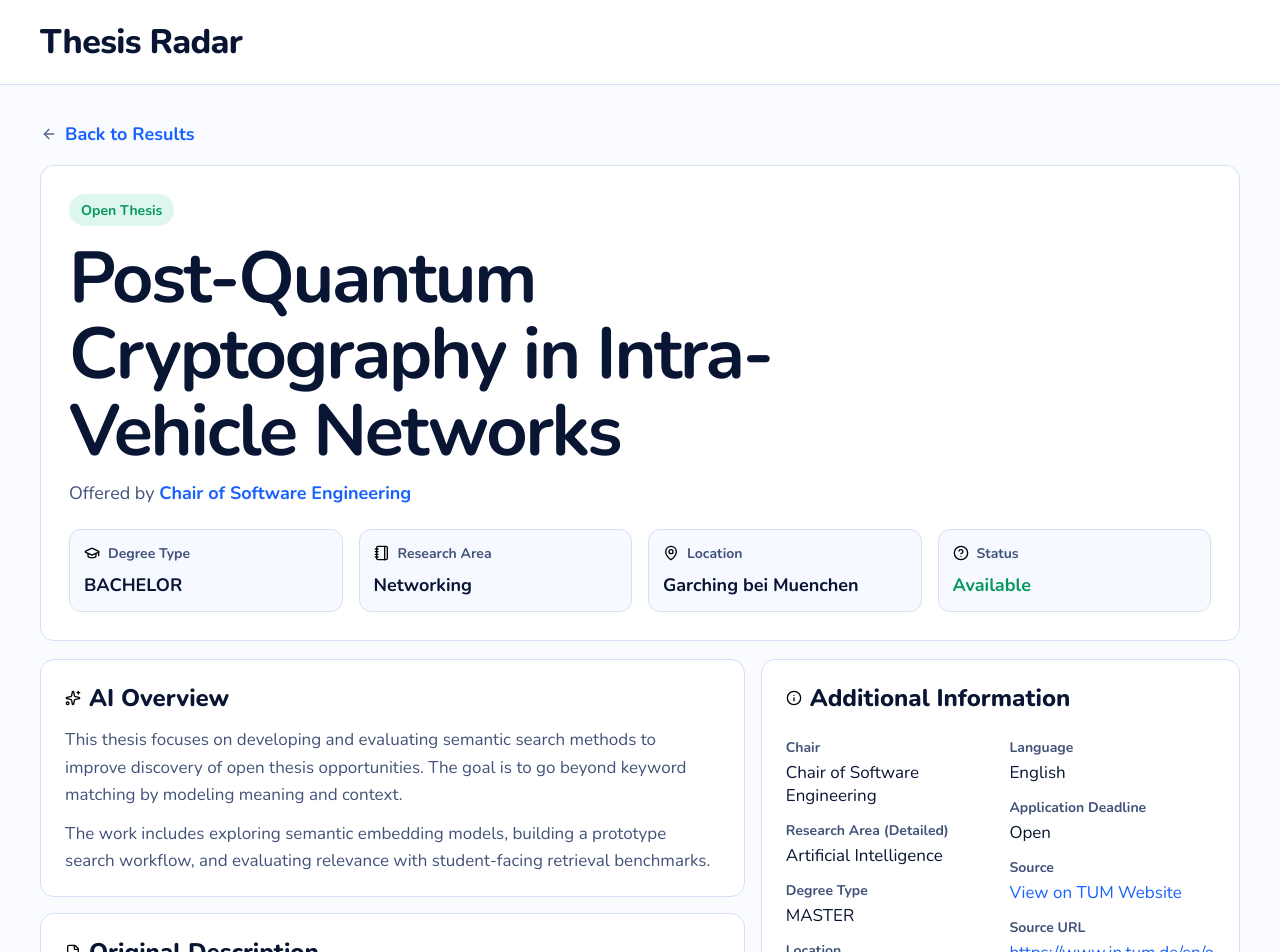
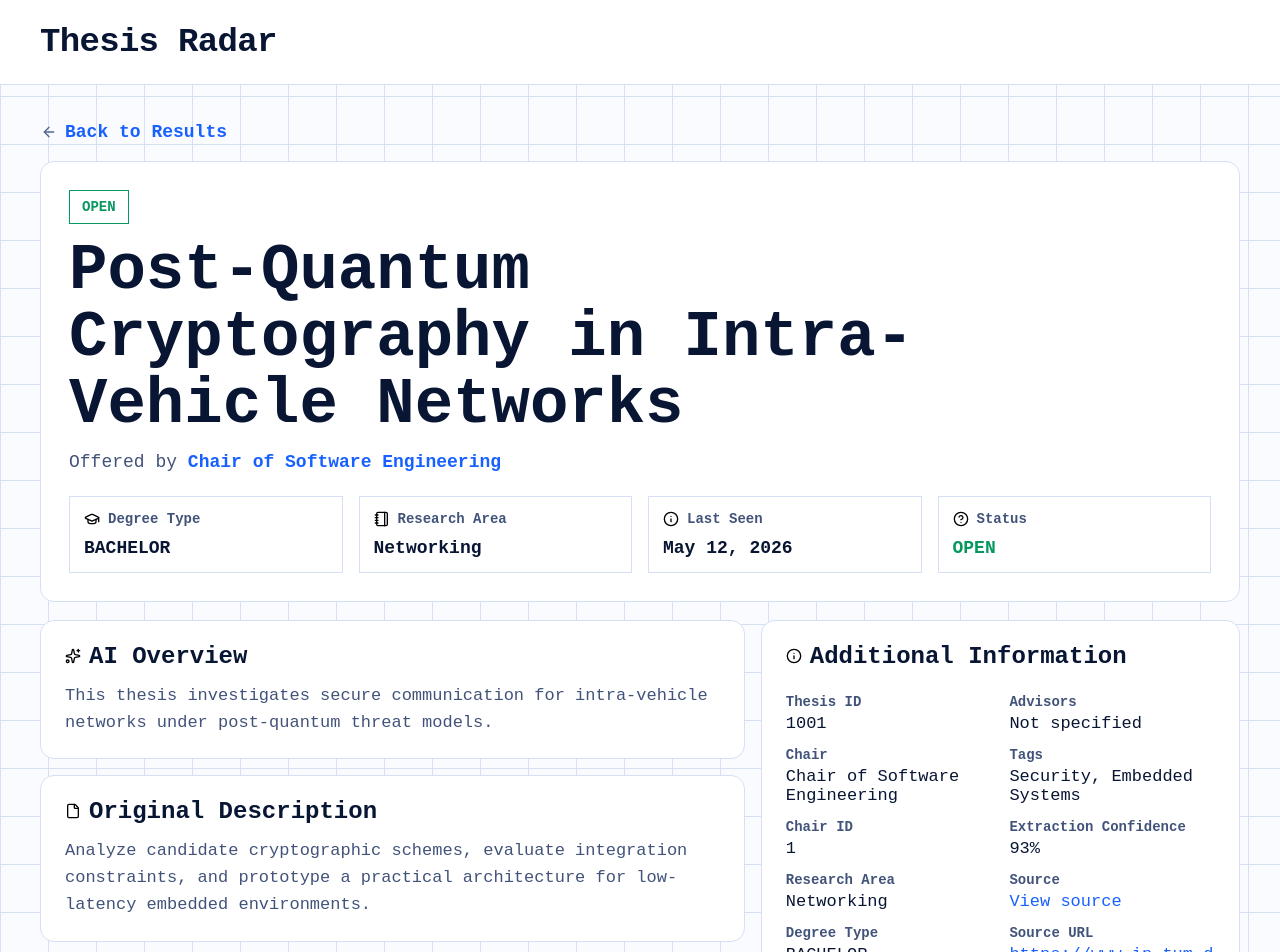
Before and after one commit to AET-DevOps26/team-project95, a React (Vite) app in the folder user_interface/open-thesis-radar/: page /thesis in a window 1280 px wide. Shown: the top 952 px of the page. Built offline with nearby package versions, Linux system fonts and the light colour scheme; no server answers.

Commit message:
Detailed Thesis Page now uses API

```diff
--- a/user_interface/open-thesis-radar/src/App.tsx
+++ b/user_interface/open-thesis-radar/src/App.tsx
@@ -12,7 +12,7 @@ function App() {
             element: <HomePage/>
         },
         {
-            path: "thesis",
+            path: "thesis/:thesisId?",
             element: <DetailedThesisPage/>
         },
     ])
--- a/user_interface/open-thesis-radar/src/pages/DetailedThesisPage.tsx
+++ b/user_interface/open-thesis-radar/src/pages/DetailedThesisPage.tsx
@@ -1,21 +1,134 @@
+import { useEffect, useMemo, useState } from 'react';
+import { useNavigate, useParams } from 'react-router-dom';
 import styles from '../style/DetailedThesisPage.module.css';
 import arrowLeftIcon from '/assets/icons/arrow-left.svg';
 import graduationCapIcon from '/assets/icons/graduation-cap.svg';
-import locationIcon from '/assets/icons/location.svg';
 import notebookIcon from '/assets/icons/notebook.svg';
 import circleQuestionMarkIcon from '/assets/icons/circle-question-mark.svg';
 import sparklesIcon from '/assets/icons/sparkles.svg';
 import fileIcon from '/assets/icons/file.svg';
 import infoIcon from '/assets/icons/info.svg';
 import externalLinkIcon from '/assets/icons/external-link.svg';
-import { useNavigate } from 'react-router-dom';
 import TopBar from '../components/ui/TopBar';
 import Button from '../components/ui/Button';
 import Card from '../components/ui/Card';
+import { getThesisById } from '../api/theses';
+import type { components } from '../api';
+
+type ThesisProposal = components['schemas']['ThesisProposal'];
+
+const DEFAULT_THESIS_ID = 1001;
+const EMPTY_FIELD = 'Not specified';
+const SAMPLE_THESIS: ThesisProposal = {
+  id: DEFAULT_THESIS_ID,
+  chairId: 1,
+  chairName: 'Chair of Software Engineering',
+  title: 'Post-Quantum Cryptography in Intra-Vehicle Networks',
+  degreeType: 'BACHELOR',
+  researchArea: 'Networking',
+  status: 'OPEN',
+  sourceUrl: 'https://www.in.tum.de/en/open-theses/1234',
+  aiOverview:
+    'This thesis investigates secure communication for intra-vehicle networks under post-quantum threat models.',
+  originalDescription:
+    'Analyze candidate cryptographic schemes, evaluate integration constraints, and prototype a practical architecture for low-latency embedded environments.',
+  extractionConfidence: 0.93,
+  lastSeenAt: new Date().toISOString(),
+  advisors: [{ name: 'Not specified' }],
+  tags: ['Security', 'Embedded Systems'],
+};
+
+function displayValue(value: string | number | null | undefined) {
+  if (value === null || value === undefined || value === '') {
+    return EMPTY_FIELD;
+  }
+
+  return String(value);
+}
+
+function formatDateTime(value: string | null | undefined) {
+  if (!value) {
+    return EMPTY_FIELD;
+  }
+
+  const date = new Date(value);
+
+  if (Number.isNaN(date.getTime())) {
+    return value;
+  }
+
+  return date.toLocaleDateString(undefined, {
+    year: 'numeric',
+    month: 'short',
+    day: 'numeric',
+  });
+}
+
+function formatConfidence(value: number | null | undefined) {
+  if (value === null || value === undefined) {
+    return EMPTY_FIELD;
+  }
+
+  return `${Math.round(value * 100)}%`;
+}
+
+function formatAdvisors(advisors: ThesisProposal['advisors']) {
+  if (!advisors?.length) {
+    return EMPTY_FIELD;
+  }
+
+  return advisors.map((advisor) => advisor.name || advisor.email || EMPTY_FIELD).join(', ');
+}
 
 export default function DetailedThesisPage() {
   const navigate = useNavigate();
-  const sourceUrl = 'https://www.in.tum.de/en/open-theses/1234';
+  const { thesisId } = useParams();
+  const parsedThesisId = Number(thesisId ?? DEFAULT_THESIS_ID);
+  const resolvedThesisId = Number.isFinite(parsedThesisId) ? parsedThesisId : DEFAULT_THESIS_ID;
+  const [thesis, setThesis] = useState<ThesisProposal | null>(null);
+  const [isLoading, setIsLoading] = useState(true);
+  const [errorMessage, setErrorMessage] = useState<string | null>(null);
+
+  useEffect(() => {
+    let isCurrent = true;
+
+    async function loadThesis() {
+      setIsLoading(true);
+      setErrorMessage(null);
+
+      try {
+        const response = await getThesisById(resolvedThesisId);
+
+        if (isCurrent) {
+          setThesis(response);
+        }
+      } catch (error) {
+        if (isCurrent) {
+          if (resolvedThesisId === DEFAULT_THESIS_ID) {
+            setThesis(SAMPLE_THESIS);
+            setErrorMessage(null);
+            return;
+          }
+
+          setThesis(null);
+          setErrorMessage(error instanceof Error ? error.message : 'Failed to load thesis details.');
+        }
+      } finally {
+        if (isCurrent) {
+          setIsLoading(false);
+        }
+      }
+    }
+
+    void loadThesis();
+
+    return () => {
+      isCurrent = false;
+    };
+  }, [resolvedThesisId]);
+
+  const tagsText = useMemo(() => (thesis?.tags?.length ? thesis.tags.join(', ') : EMPTY_FIELD), [thesis?.tags]);
+  const sourceUrl = thesis?.sourceUrl;
 
   return (
     <main className={styles.page}>
@@ -27,11 +140,35 @@ export default function DetailedThesisPage() {
           <span>Back to Results</span>
         </Button>
 
+        {isLoading && (
+          <Card className={`${styles.stateCard} ${styles.loadingCard}`} role="status" aria-live="polite">
+            <div className={styles.loadingSpinner} aria-hidden="true"></div>
+            <div>
+              <h1 className={styles.stateTitle}>Loading thesis details</h1>
+              <p className={styles.stateText}>Fetching thesis #{resolvedThesisId}.</p>
+              <div className={styles.loadingBars} aria-hidden="true">
+                <span></span>
+                <span></span>
+                <span></span>
+              </div>
+            </div>
+          </Card>
+        )}
+
+        {!isLoading && errorMessage && (
+          <Card className={styles.stateCard}>
+            <h1 className={styles.stateTitle}>Could not load thesis</h1>
+            <p className={styles.stateText}>{errorMessage}</p>
+          </Card>
+        )}
+
+        {!isLoading && thesis && (
+          <>
             <Card className={styles.heroCard}>
-          <div className={styles.badge}>Open Thesis</div>
-          <h1 className={styles.title}>Post-Quantum Cryptography in Intra-Vehicle Networks</h1>
+              <div className={styles.badge}>{displayValue(thesis.status)}</div>
+              <h1 className={styles.title}>{thesis.title}</h1>
               <p className={styles.offeredBy}>
-            Offered by <span>Chair of Software Engineering</span>
+                Offered by <span>{displayValue(thesis.chairName)}</span>
               </p>
 
               <div className={styles.metaGrid}>
@@ -40,28 +177,28 @@ export default function DetailedThesisPage() {
                     <img src={graduationCapIcon} alt="" className={styles.inlineIcon} />
                     <span>Degree Type</span>
                   </h2>
-              <p className={styles.metaValue}>BACHELOR</p>
+                  <p className={styles.metaValue}>{displayValue(thesis.degreeType)}</p>
                 </div>
                 <div className={styles.metaItem}>
                   <h2 className={styles.labelWithIcon}>
                     <img src={notebookIcon} alt="" className={styles.inlineIcon} />
                     <span>Research Area</span>
                   </h2>
-              <p className={styles.metaValue}>Networking</p>
+                  <p className={styles.metaValue}>{displayValue(thesis.researchArea)}</p>
                 </div>
                 <div className={styles.metaItem}>
                   <h2 className={styles.labelWithIcon}>
-                <img src={locationIcon} alt="" className={styles.inlineIcon} />
-                <span>Location</span>
+                    <img src={infoIcon} alt="" className={styles.inlineIcon} />
+                    <span>Last Seen</span>
                   </h2>
-              <p className={styles.metaValue}>Garching bei Muenchen</p>
+                  <p className={styles.metaValue}>{formatDateTime(thesis.lastSeenAt)}</p>
                 </div>
                 <div className={styles.metaItem}>
                   <h2 className={styles.labelWithIcon}>
                     <img src={circleQuestionMarkIcon} alt="" className={styles.inlineIcon} />
                     <span>Status</span>
                   </h2>
-              <p className={`${styles.metaValue} ${styles.statusAvailable}`}>Available</p>
+                  <p className={`${styles.metaValue} ${styles.statusAvailable}`}>{displayValue(thesis.status)}</p>
                 </div>
               </div>
             </Card>
@@ -73,14 +210,7 @@ export default function DetailedThesisPage() {
                     <img src={sparklesIcon} alt="" className={styles.inlineIcon} />
                     <span>AI Overview</span>
                   </h2>
-              <p className={styles.sectionText}>
-                This thesis focuses on developing and evaluating semantic search methods to improve discovery of open
-                thesis opportunities. The goal is to go beyond keyword matching by modeling meaning and context.
-              </p>
-              <p className={styles.sectionText}>
-                The work includes exploring semantic embedding models, building a prototype search workflow, and
-                evaluating relevance with student-facing retrieval benchmarks.
-              </p>
+                  <p className={styles.sectionText}>{displayValue(thesis.aiOverview)}</p>
                 </Card>
 
                 <Card className={styles.sectionCard}>
@@ -88,11 +218,7 @@ export default function DetailedThesisPage() {
                     <img src={fileIcon} alt="" className={styles.inlineIcon} />
                     <span>Original Description</span>
                   </h2>
-              <p className={styles.sectionText}>
-                This thesis investigates secure communication for intra-vehicle networks under post-quantum threat
-                models. The objective is to analyze candidate cryptographic schemes, evaluate integration constraints,
-                and prototype a practical architecture for low-latency embedded environments.
-              </p>
+                  <p className={styles.sectionText}>{displayValue(thesis.originalDescription)}</p>
                 </Card>
               </div>
 
@@ -105,23 +231,27 @@ export default function DetailedThesisPage() {
 
                   <div className={styles.additionalGrid}>
                     <div>
+                      <h3 className={styles.detailLabel}>Thesis ID</h3>
+                      <p className={styles.detailValue}>{thesis.id}</p>
                       <h3 className={styles.detailLabel}>Chair</h3>
-                  <p className={styles.detailValue}>Chair of Software Engineering</p>
-                  <h3 className={styles.detailLabel}>Research Area (Detailed)</h3>
-                  <p className={styles.detailValue}>Artificial Intelligence</p>
+                      <p className={styles.detailValue}>{displayValue(thesis.chairName)}</p>
+                      <h3 className={styles.detailLabel}>Chair ID</h3>
+                      <p className={styles.detailValue}>{thesis.chairId}</p>
+                      <h3 className={styles.detailLabel}>Research Area</h3>
+                      <p className={styles.detailValue}>{displayValue(thesis.researchArea)}</p>
                       <h3 className={styles.detailLabel}>Degree Type</h3>
-                  <p className={styles.detailValue}>MASTER</p>
-                  <h3 className={styles.detailLabel}>Location</h3>
-                  <p className={styles.detailValue}>Garching bei Muenchen</p>
+                      <p className={styles.detailValue}>{displayValue(thesis.degreeType)}</p>
                     </div>
                     <div>
-                  <h3 className={styles.detailLabel}>Language</h3>
-                  <p className={styles.detailValue}>English</p>
-                  <h3 className={styles.detailLabel}>Application Deadline</h3>
-                  <p className={styles.detailValue}>Open</p>
+                      <h3 className={styles.detailLabel}>Advisors</h3>
+                      <p className={styles.detailValue}>{formatAdvisors(thesis.advisors)}</p>
+                      <h3 className={styles.detailLabel}>Tags</h3>
+                      <p className={styles.detailValue}>{tagsText}</p>
+                      <h3 className={styles.detailLabel}>Extraction Confidence</h3>
+                      <p className={styles.detailValue}>{formatConfidence(thesis.extractionConfidence)}</p>
                       <h3 className={styles.detailLabel}>Source</h3>
                       <a href={sourceUrl} target="_blank" rel="noreferrer" className={styles.detailLink}>
-                    View on TUM Website
+                        View source
                       </a>
                       <h3 className={styles.detailLabel}>Source URL</h3>
                       <a href={sourceUrl} target="_blank" rel="noreferrer" className={styles.detailLink}>
@@ -143,6 +273,8 @@ export default function DetailedThesisPage() {
                 <img src={externalLinkIcon} alt="" className={styles.buttonIcon} />
               </Button>
             </Card>
+          </>
+        )}
       </section>
     </main>
   );
--- a/user_interface/open-thesis-radar/src/style/DetailedThesisPage.module.css
+++ b/user_interface/open-thesis-radar/src/style/DetailedThesisPage.module.css
@@ -1,7 +1,12 @@
 .page {
   min-height: 100vh;
-  background: var(--color-surface-base);
+  background:
+    linear-gradient(var(--color-border-soft) 1px, transparent 1px),
+    linear-gradient(90deg, var(--color-border-soft) 1px, transparent 1px),
+    var(--color-surface-base);
+  background-size: 48px 48px;
   color: var(--color-text-main);
+  font-family: "IBM Plex Mono", "JetBrains Mono", "Berkeley Mono", monospace;
 }
 
 .content {
@@ -13,8 +18,8 @@
 .backButton {
   margin-bottom: 18px;
   min-height: 0;
-  font-size: 16px;
-  color: var(--color-text-muted);
+  font-size: 14px;
+  color: var(--color-primary);
   display: inline-flex;
   align-items: center;
   gap: 8px;
@@ -26,7 +31,67 @@
   display: block;
 }
 
+.stateCard {
+  border-color: var(--color-primary);
+  border-radius: 0;
+  padding: 28px;
+}
+
+.loadingCard {
+  display: flex;
+  align-items: center;
+  gap: 20px;
+}
+
+.loadingSpinner {
+  width: 34px;
+  height: 34px;
+  border: 2px solid var(--color-border-soft);
+  border-top-color: var(--color-primary);
+  border-radius: 999px;
+  flex: 0 0 auto;
+  animation: spin 800ms linear infinite;
+}
+
+.stateTitle {
+  margin: 0;
+  font-size: 28px;
+  font-weight: 800;
+  letter-spacing: 0;
+}
+
+.stateText {
+  margin: 10px 0 0;
+  color: var(--color-text-muted);
+  font-size: 16px;
+}
+
+.loadingBars {
+  margin-top: 18px;
+  display: grid;
+  gap: 8px;
+  width: min(520px, 70vw);
+}
+
+.loadingBars span {
+  height: 10px;
+  border: 1px solid var(--color-border-soft);
+  background: linear-gradient(90deg, var(--color-surface-soft), var(--color-surface-card), var(--color-surface-soft));
+  background-size: 200% 100%;
+  animation: loadingBar 1.1s ease-in-out infinite;
+}
+
+.loadingBars span:nth-child(2) {
+  width: 78%;
+}
+
+.loadingBars span:nth-child(3) {
+  width: 56%;
+}
+
 .heroCard {
+  border-color: var(--color-primary);
+  border-radius: 0;
   padding: 28px;
 }
 
@@ -35,8 +100,9 @@
   align-items: center;
   min-height: 32px;
   padding: 0 12px;
-  border-radius: 999px;
-  background: var(--color-success-bg);
+  border: 1px solid var(--color-success-text);
+  border-radius: 0;
+  background: var(--color-surface-card);
   color: var(--color-success-text);
   font-size: 14px;
   font-weight: 700;
@@ -45,9 +111,9 @@
 .title {
   margin: 14px 0 0;
   max-width: 900px;
-  font-size: clamp(36px, 6vw, 72px);
-  line-height: 1.06;
-  letter-spacing: -0.03em;
+  font-size: 64px;
+  line-height: 1.05;
+  letter-spacing: 0;
 }
 
 .offeredBy {
@@ -70,9 +136,9 @@
 
 .metaItem {
   border: 1px solid var(--color-border-soft);
-  border-radius: var(--radius-md);
+  border-radius: 0;
   padding: 14px;
-  background: var(--color-surface-soft);
+  background: var(--color-surface-card);
 }
 
 .labelWithIcon {
@@ -115,6 +181,8 @@
 }
 
 .sectionCard {
+  border-color: var(--color-primary);
+  border-radius: 0;
   padding: 22px 24px;
 }
 
@@ -125,6 +193,7 @@
   gap: 8px;
   font-size: 24px;
   font-weight: 800;
+  letter-spacing: 0;
 }
 
 .sectionText {
@@ -164,12 +233,14 @@
 
 .ctaCard {
   margin-top: 16px;
+  border-color: var(--color-primary);
+  border-radius: 0;
   padding: 20px 24px;
   display: flex;
   align-items: center;
   justify-content: space-between;
   gap: 20px;
-  background: var(--color-surface-soft);
+  background: var(--color-surface-card);
 }
 
 .ctaTitle {
@@ -186,12 +257,30 @@
 
 .ctaButton {
   min-width: 180px;
+  border-radius: 0;
+  font-family: "IBM Plex Mono", "JetBrains Mono", "Berkeley Mono", monospace;
 }
 
 .buttonIcon {
   width: 16px;
   height: 16px;
   display: block;
+}
+
+@keyframes spin {
+  to {
+    transform: rotate(360deg);
+  }
+}
+
+@keyframes loadingBar {
+  0% {
+    background-position: 100% 0;
+  }
+
+  100% {
+    background-position: -100% 0;
+  }
 }
 
 @media (max-width: 1024px) {
@@ -221,8 +310,13 @@
 
   .heroCard,
   .sectionCard,
-  .ctaCard {
+  .ctaCard,
+  .stateCard {
     padding: 16px;
+  }
+
+  .loadingCard {
+    align-items: flex-start;
   }
 
   .title {
```
Also changed, not shown: user_interface/open-thesis-radar/src/api/client.ts (+13 -1 lines), user_interface/open-thesis-radar/src/pages/HomePage.tsx (+36 -23 lines), user_interface/open-thesis-radar/src/style/HomePage.module.css (+165 -60 lines), user_interface/open-thesis-radar/public/assets/icons/x.svg (added), 1 other file (tests, documents, lock files or other folders). Lines whose indentation alone changed are shown as unchanged.
